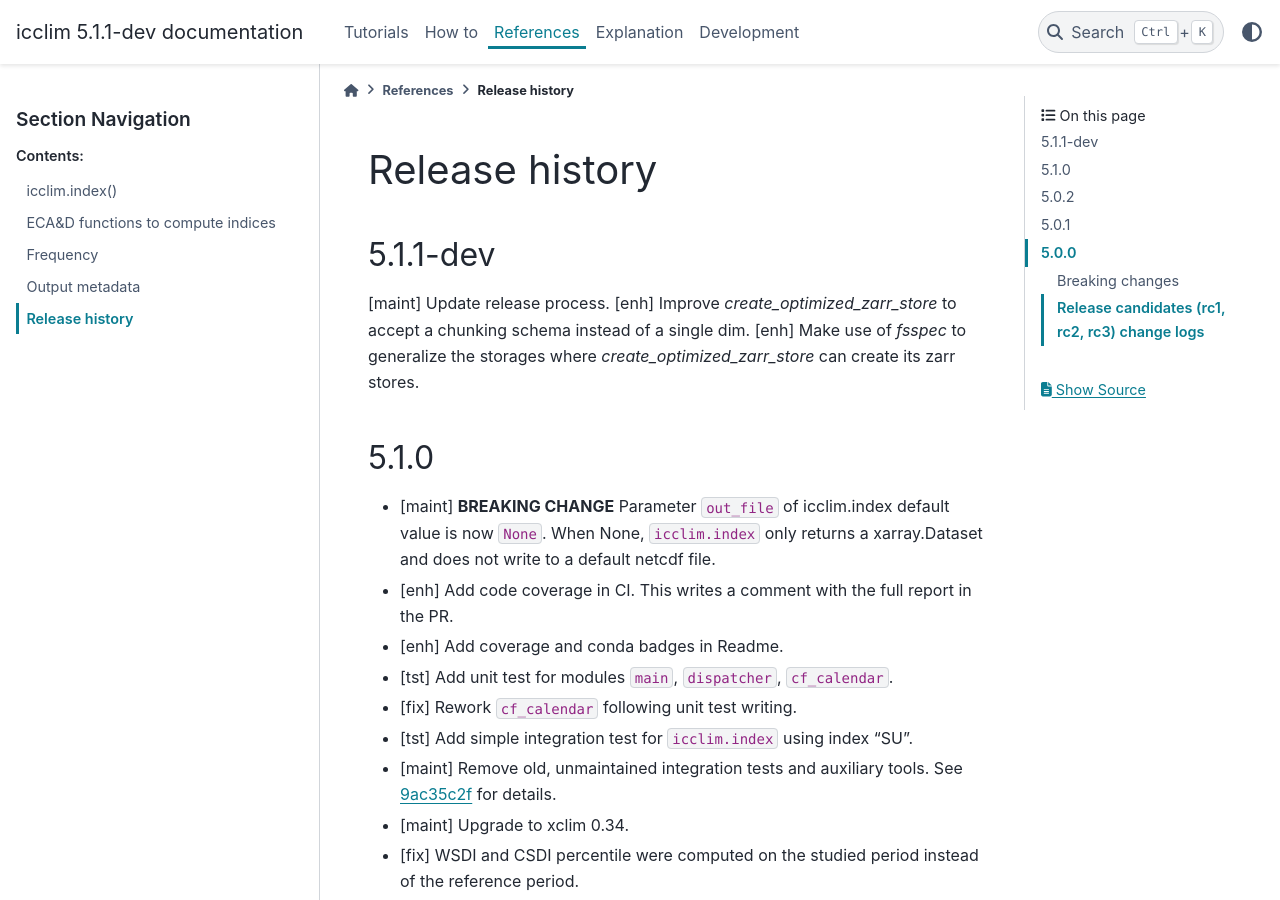
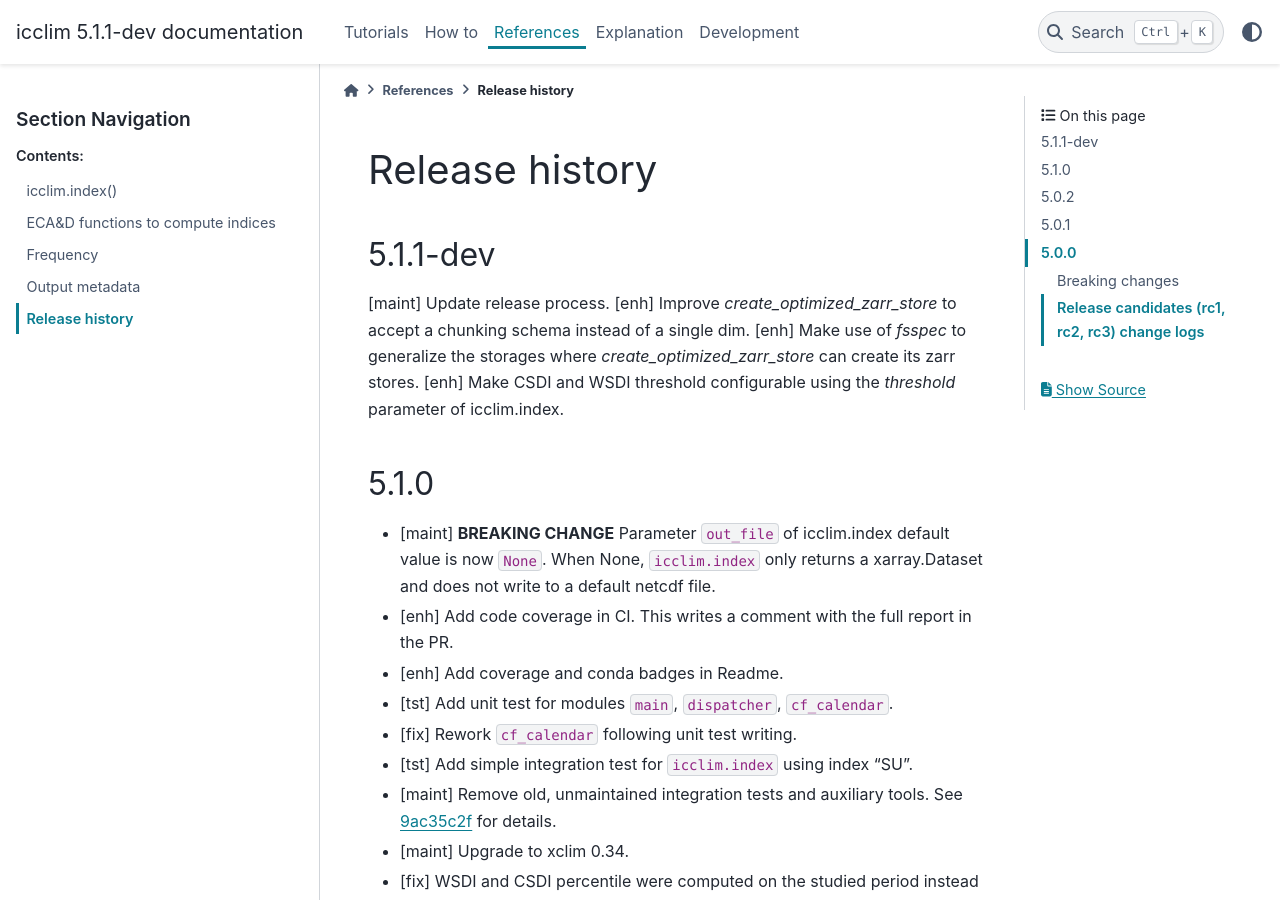
Before and after one commit to cerfacs-globc/icclim, a Sphinx documentation site: the page built from doc/source/references/release_notes.rst, in a window 1280 px wide and 900 px high. Built offline with Sphinx 7.4.7 and the PyData theme 0.15.4, drawn with Linux system fonts in a browser that asks for light colours.

Commit message:
DOC: Update release notes

```diff
--- a/doc/source/references/release_notes.rst
+++ b/doc/source/references/release_notes.rst
@@ -6,6 +6,7 @@ Release history
 [maint] Update release process.
 [enh] Improve `create_optimized_zarr_store` to accept a chunking schema instead of a single dim.
 [enh] Make use of `fsspec` to generalize the storages where `create_optimized_zarr_store` can create its zarr stores.
+[enh] Make CSDI and WSDI threshold configurable using the `threshold` parameter of icclim.index.
 
 5.1.0
 -----
```
